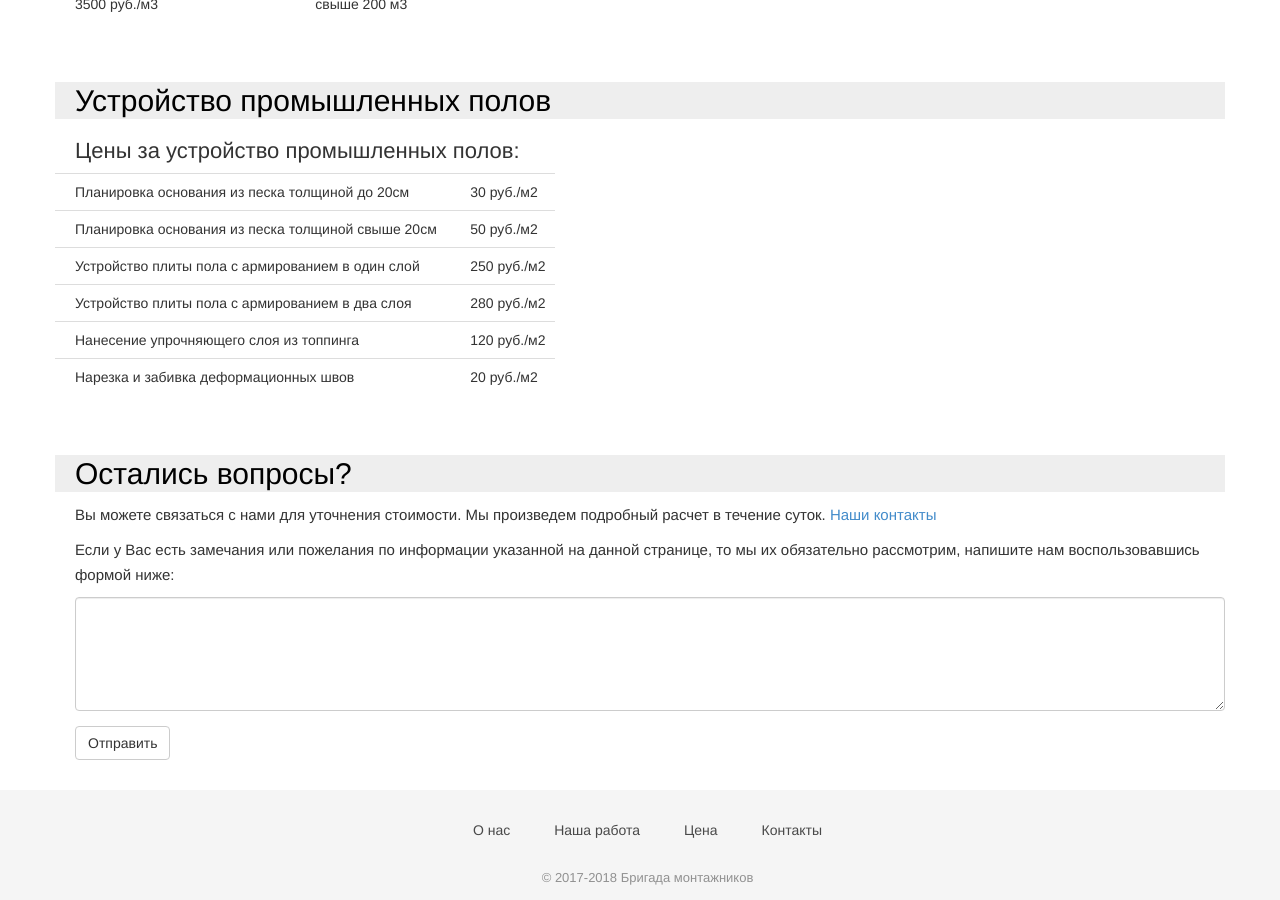
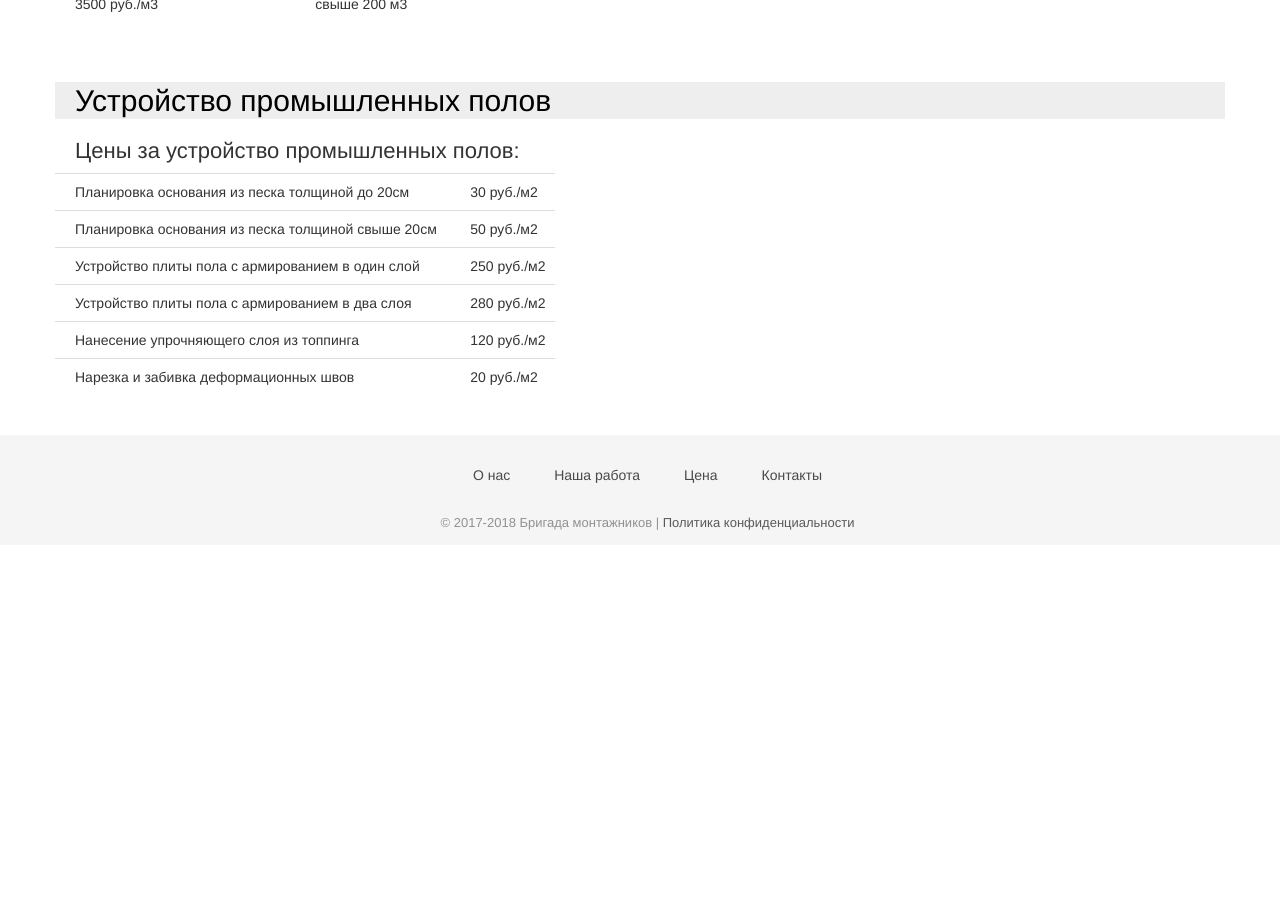
Before and after one commit to komarovalexander/site_bm, a Jekyll site: the page built from price.html, in a window 1280 px wide and 900 px high, scrolled down 1999 px. Built offline with Jekyll 4.4.1, drawn with Linux system fonts in a browser that asks for light colours; nearby versions of some CDN libraries; some web fonts are replaced; after the commit the page ends 2544 px from its top, so only the background shows below that.

Commit message:
no message

```diff
--- a/_includes/footer.html
+++ b/_includes/footer.html
@@ -11,7 +11,7 @@
               <li><a href="{{ site.baseurl }}/contact/">Контакты</a></li>
           </ul>
         </div>
-        <p>© 2017-{{ site.time | date: '%Y' }} Бригада монтажников</p>
+        <p>© 2017-{{ site.time | date: '%Y' }} Бригада монтажников | <a href="/privacy-policy/">Политика конфиденциальности</a></p>
       </div>
     </div>
   </div>
--- a/price.html
+++ b/price.html
@@ -236,7 +236,7 @@ description: "Цены за работу по монтажу металлоко
 				</table>
 				<br>
 			</div>
-			<div class="section-title">
+			<!--div class="section-title">
 				<h2 id="questions">
 					Остались вопросы?
 				</h2>
@@ -311,7 +311,7 @@ description: "Цены за работу по монтажу металлоко
 			</script>
 
 
-			</div>
+			</div-->
 		</div>
 	</div>
 </section>
--- a/work.html
+++ b/work.html
@@ -13,7 +13,7 @@ description: "Статьи и фотографии с работами бриг
       <div class="col-md-10">
         <div class="block">
           <h1>Наша работа</h1>
-          <p>Мы любим своё дело и готовы вам о рассказать о нём в виде статей и фотографий. Мы верим что этот раздел поможет Вам больше узнать о нас.</p>
+          <p>Статьи и фотографии с описанием работы бригады</p>
         </div>
       </div>
     </div>
```
Also changed, not shown: _posts/2017-11-20-slesarny-ceh.md (+2 -6 lines), privacy-policy.html (added, +21 -0 lines), sitemap.xml (+8 -0 lines).
